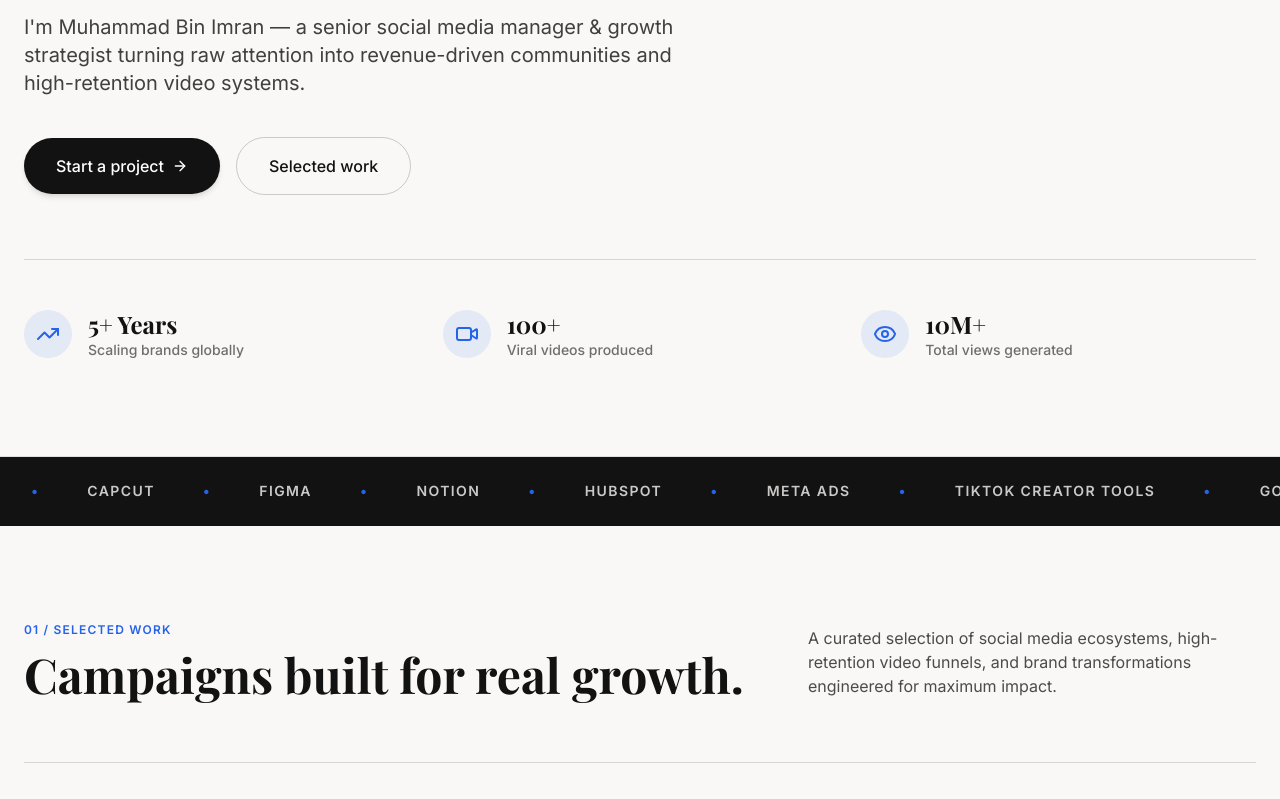
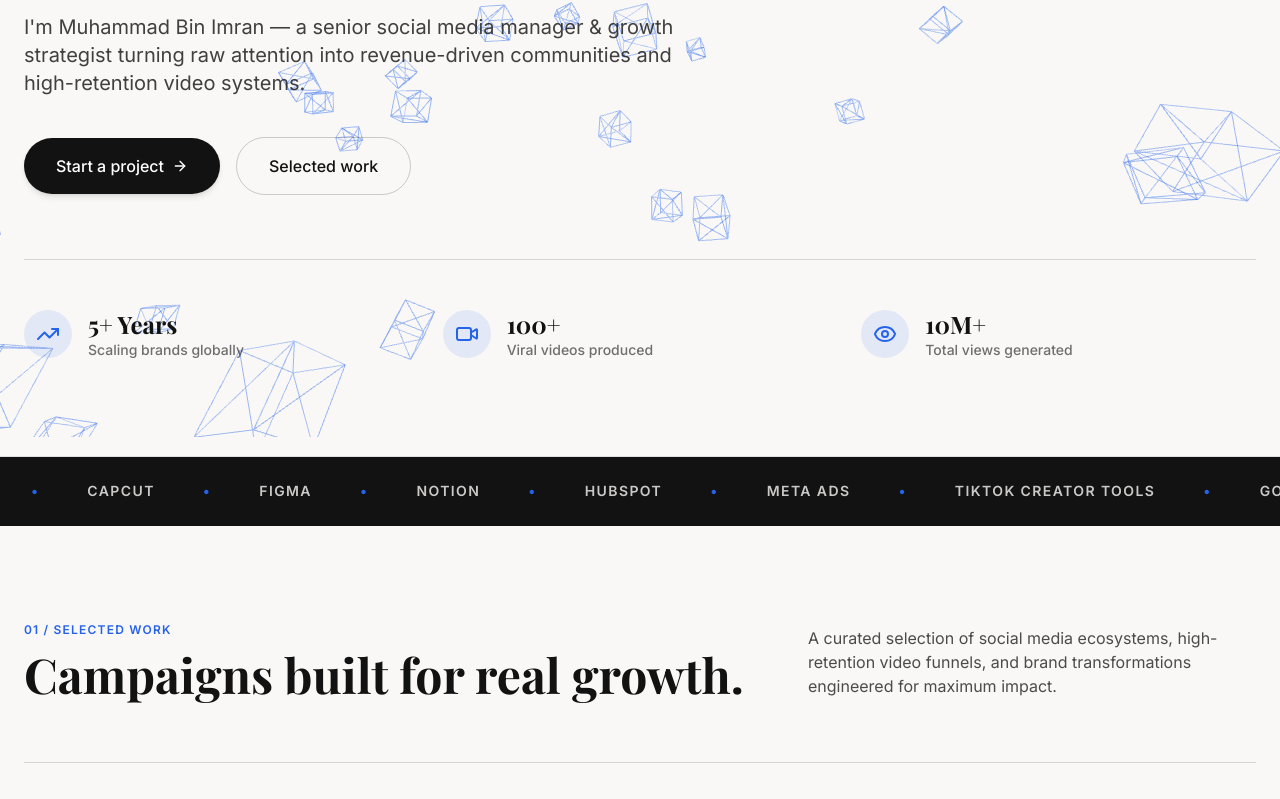
Before and after one commit to usmanubaid396/mbi, a website: page index.html in a window 1280 px wide. Shown: the part 444-1243 px from the top of the page. Drawn offline with nearby package versions, Linux system fonts and the light colour scheme; animation ran at ten frames a second; a web font is replaced by a local one.

Commit message:
Integrate Three.js and improve hero section styling
Added Three.js for 3D interactions and enhanced styling for the hero section. Updated JavaScript for interactive background and UI animations.

```diff
--- a/index.html
+++ b/index.html
@@ -29,8 +29,9 @@
     <link href="https://fonts.googleapis.com/css2?family=Inter:wght@300;400;500;600;700&family=Playfair+Display:ital,wght@0,600;0,700;1,600;1,700&display=swap" rel="stylesheet">
     <!-- Lucide Icons -->
     <script src="https://unpkg.com/lucide@latest"></script>
+    <!-- Three.js for 3D Interactions -->
+    <script src="https://cdnjs.cloudflare.com/ajax/libs/three.js/r128/three.min.js"></script>
     <style>
-        /* Custom smooth scrolling & selection */
         ::selection {
             background-color: #2563EB;
             color: #ffffff;
@@ -47,19 +48,27 @@
         .animate-ticker:hover {
             animation-play-state: paused;
         }
+        /* Canvas background styling for hero 3D grid */
+        #hero-canvas {
+            position: absolute;
+            top: 0;
+            left: 0;
+            width: 100%;
+            height: 100%;
+            pointer-events: none;
+            z-index: 0;
+        }
     </style>
 </head>
-<body class="bg-cream text-charcoal font-sans antialiased selection:bg-accentBlue selection:text-white">
+<body class="bg-cream text-charcoal font-sans antialiased selection:bg-accentBlue selection:text-white overflow-x-hidden">
 
     <!-- 1. Navigation Bar -->
     <header class="sticky top-0 z-50 bg-cream/80 backdrop-blur-md border-b border-charcoal/10 transition-all duration-300">
         <div class="max-w-7xl mx-auto px-6 h-20 flex items-center justify-between">
-            <!-- Left: Logo -->
             <a href="#" class="font-serif text-xl sm:text-2xl font-bold tracking-tight text-charcoal">
                 muhammad bin imran<span class="text-accentBlue">.</span>
             </a>
 
-            <!-- Center links (Desktop) -->
             <nav class="hidden md:flex items-center space-x-8 text-sm font-medium text-charcoal/70">
                 <a href="#work" class="hover:text-charcoal transition-colors">Work</a>
                 <a href="#about" class="hover:text-charcoal transition-colors">About</a>
@@ -69,7 +78,6 @@
                 <a href="#faq" class="hover:text-charcoal transition-colors">FAQ</a>
             </nav>
 
-            <!-- Right: CTA Button & Mobile Menu Toggle -->
             <div class="flex items-center space-x-4">
                 <a href="#contact" class="hidden sm:inline-flex items-center justify-center px-6 py-2.5 rounded-full bg-charcoal text-white text-sm font-medium hover:bg-accentBlue transition-colors shadow-sm">
                     Let's talk
@@ -80,7 +88,6 @@
             </div>
         </div>
 
-        <!-- Mobile Menu -->
         <div id="mobile-menu" class="hidden md:hidden bg-cream border-b border-charcoal/10 px-6 py-4 space-y-3">
             <a href="#work" class="block text-base font-medium text-charcoal/80 hover:text-charcoal">Work</a>
             <a href="#about" class="block text-base font-medium text-charcoal/80 hover:text-charcoal">About</a>
@@ -92,21 +99,19 @@
         </div>
     </header>
 
-    <!-- 2. Hero Section -->
+    <!-- 2. Hero Section with 3D WebGL Canvas Background -->
     <section class="relative pt-20 pb-16 md:pt-32 md:pb-24 border-b border-charcoal/10 overflow-hidden">
-        <div class="max-w-7xl mx-auto px-6">
+        <canvas id="hero-canvas"></canvas>
+        <div class="relative z-10 max-w-7xl mx-auto px-6">
             <div class="max-w-4xl">
-                <!-- Sub-headline / Main statement -->
                 <h1 class="text-4xl sm:text-6xl lg:text-7xl font-serif font-bold tracking-tight text-charcoal leading-[1.1] mb-8">
                     I scale brands & viral video pipelines that <span class="italic font-serif text-accentBlue">actually convert</span>.
                 </h1>
 
-                <!-- Intro text -->
                 <p class="text-lg sm:text-xl text-charcoal/80 font-normal leading-relaxed max-w-2xl mb-10">
                     I'm Muhammad Bin Imran — a senior social media manager & growth strategist turning raw attention into revenue-driven communities and high-retention video systems.
                 </p>
 
-                <!-- Action buttons -->
                 <div class="flex flex-col sm:flex-row items-stretch sm:items-center space-y-4 sm:space-y-0 sm:space-x-4 mb-16">
                     <a href="#contact" class="inline-flex items-center justify-center px-8 py-4 rounded-full bg-charcoal text-white font-medium hover:bg-accentBlue transition-colors group shadow-md">
                         Start a project
@@ -118,7 +123,6 @@
                 </div>
             </div>
 
-            <!-- Key metrics bar -->
             <div class="grid grid-cols-1 md:grid-cols-3 gap-6 pt-12 border-t border-charcoal/15">
                 <div class="flex items-center space-x-4">
                     <div class="w-12 h-12 rounded-full bg-accentBlue/10 flex items-center justify-center text-accentBlue font-bold">
@@ -171,7 +175,6 @@
             <span>TIKTOK CREATOR TOOLS</span>
             <span class="text-accentBlue">•</span>
             <span>GOOGLE ANALYTICS</span>
-            <!-- Duplicate for infinite seamless scroll loop -->
             <span class="text-accentBlue">•</span>
             <span>PREMIERE PRO</span>
             <span class="text-accentBlue">•</span>
@@ -206,9 +209,7 @@
                 </p>
             </div>
 
-            <!-- Project rows -->
             <div class="divide-y divide-charcoal/15 border-t border-b border-charcoal/15">
-                <!-- Project 01 -->
                 <div class="group py-8 sm:py-10 flex flex-col md:flex-row md:items-center justify-between hover:bg-charcoal/[0.02] px-4 transition-colors cursor-pointer">
                     <div class="flex items-start md:items-center space-x-6 mb-4 md:mb-0">
                         <span class="text-sm font-mono text-charcoal/40 pt-1 md:pt-0">01</span>
@@ -231,7 +232,6 @@
                     </div>
                 </div>
 
-                <!-- Project 02 -->
                 <div class="group py-8 sm:py-10 flex flex-col md:flex-row md:items-center justify-between hover:bg-charcoal/[0.02] px-4 transition-colors cursor-pointer">
                     <div class="flex items-start md:items-center space-x-6 mb-4 md:mb-0">
                         <span class="text-sm font-mono text-charcoal/40 pt-1 md:pt-0">02</span>
@@ -254,7 +254,6 @@
                     </div>
                 </div>
 
-                <!-- Project 03 -->
                 <div class="group py-8 sm:py-10 flex flex-col md:flex-row md:items-center justify-between hover:bg-charcoal/[0.02] px-4 transition-colors cursor-pointer">
                     <div class="flex items-start md:items-center space-x-6 mb-4 md:mb-0">
                         <span class="text-sm font-mono text-charcoal/40 pt-1 md:pt-0">03</span>
@@ -277,7 +276,6 @@
                     </div>
                 </div>
 
-                <!-- Project 04 -->
                 <div class="group py-8 sm:py-10 flex flex-col md:flex-row md:items-center justify-between hover:bg-charcoal/[0.02] px-4 transition-colors cursor-pointer">
                     <div class="flex items-start md:items-center space-x-6 mb-4 md:mb-0">
                         <span class="text-sm font-mono text-charcoal/40 pt-1 md:pt-0">04</span>
@@ -307,7 +305,6 @@
     <section id="about" class="py-24 border-b border-charcoal/10">
         <div class="max-w-7xl mx-auto px-6">
             <div class="grid grid-cols-1 lg:grid-cols-12 gap-12 items-center">
-                <!-- Left Content -->
                 <div class="lg:col-span-7">
                     <span class="text-xs font-semibold tracking-widest text-accentBlue uppercase mb-3 block">02 / ABOUT MUHAMMAD</span>
                     <h2 class="text-3xl sm:text-5xl font-serif font-bold text-charcoal mb-8 leading-tight">
@@ -323,16 +320,13 @@
                     </div>
                 </div>
 
-                <!-- Right Profile Card Placeholder -->
                 <div class="lg:col-span-5 flex justify-center">
                     <div class="w-full max-w-sm bg-white rounded-2xl border border-charcoal/10 p-6 shadow-sm">
                         <div class="aspect-[4/5] rounded-xl bg-charcoal/5 overflow-hidden relative mb-6 flex items-center justify-center">
-                            <!-- Placeholder graphic / initials -->
                             <div class="text-center">
                                 <span class="font-serif text-6xl font-bold text-charcoal/20">MBI</span>
                                 <span class="block text-xs font-mono text-charcoal/40 mt-2">Muhammad Bin Imran</span>
                             </div>
-                            <!-- Active Status Badge -->
                             <div class="absolute bottom-4 left-4 bg-white/90 backdrop-blur-md px-3 py-1.5 rounded-full border border-charcoal/10 flex items-center space-x-2">
                                 <span class="w-2.5 h-2.5 rounded-full bg-emerald-500 animate-pulse"></span>
                                 <span class="text-xs font-semibold text-charcoal">Available for projects</span>
@@ -357,8 +351,7 @@
             </div>
 
             <div class="grid grid-cols-1 md:grid-cols-2 gap-8">
-                <!-- Row 01 -->
-                <div class="bg-white/50 border border-charcoal/10 rounded-2xl p-8">
+                <div class="bg-white/50 border border-charcoal/10 rounded-2xl p-8 hover:border-accentBlue/40 transition-colors">
                     <span class="text-xs font-mono text-accentBlue font-bold mb-2 block">01. CONTENT & EDITING</span>
                     <h3 class="text-xl font-serif font-bold text-charcoal mb-4">Mastering the Edit & Hook</h3>
                     <div class="flex flex-wrap gap-2">
@@ -371,8 +364,7 @@
                     </div>
                 </div>
 
-                <!-- Row 02 -->
-                <div class="bg-white/50 border border-charcoal/10 rounded-2xl p-8">
+                <div class="bg-white/50 border border-charcoal/10 rounded-2xl p-8 hover:border-accentBlue/40 transition-colors">
                     <span class="text-xs font-mono text-accentBlue font-bold mb-2 block">02. GROWTH & ADS</span>
                     <h3 class="text-xl font-serif font-bold text-charcoal mb-4">Performance & Distribution</h3>
                     <div class="flex flex-wrap gap-2">
@@ -383,8 +375,7 @@
                     </div>
                 </div>
 
-                <!-- Row 03 -->
-                <div class="bg-white/50 border border-charcoal/10 rounded-2xl p-8">
+                <div class="bg-white/50 border border-charcoal/10 rounded-2xl p-8 hover:border-accentBlue/40 transition-colors">
                     <span class="text-xs font-mono text-accentBlue font-bold mb-2 block">03. MANAGEMENT & STRATEGY</span>
                     <h3 class="text-xl font-serif font-bold text-charcoal mb-4">Leadership & Workflow</h3>
                     <div class="flex flex-wrap gap-2">
@@ -395,8 +386,7 @@
                     </div>
                 </div>
 
-                <!-- Row 04 -->
-                <div class="bg-white/50 border border-charcoal/10 rounded-2xl p-8">
+                <div class="bg-white/50 border border-charcoal/10 rounded-2xl p-8 hover:border-accentBlue/40 transition-colors">
                     <span class="text-xs font-mono text-accentBlue font-bold mb-2 block">04. ANALYTICS & TOOLS</span>
                     <h3 class="text-xl font-serif font-bold text-charcoal mb-4">Data & Infrastructure</h3>
                     <div class="flex flex-wrap gap-2">
@@ -425,7 +415,6 @@
             </div>
 
             <div class="grid grid-cols-1 md:grid-cols-2 lg:grid-cols-4 gap-6">
-                <!-- Card 1 -->
                 <div class="bg-white border border-charcoal/10 rounded-2xl p-8 flex flex-col justify-between hover:border-accentBlue transition-colors group">
                     <div>
                         <div class="w-12 h-12 rounded-full bg-accentBlue/10 flex items-center justify-center text-accentBlue mb-6 group-hover:bg-accentBlue group-hover:text-white transition-colors">
@@ -439,7 +428,6 @@
                     </a>
                 </div>
 
-                <!-- Card 2 -->
                 <div class="bg-white border border-charcoal/10 rounded-2xl p-8 flex flex-col justify-between hover:border-accentBlue transition-colors group">
                     <div>
                         <div class="w-12 h-12 rounded-full bg-accentBlue/10 flex items-center justify-center text-accentBlue mb-6 group-hover:bg-accentBlue group-hover:text-white transition-colors">
@@ -453,7 +441,6 @@
                     </a>
                 </div>
 
-                <!-- Card 3 -->
                 <div class="bg-white border border-charcoal/10 rounded-2xl p-8 flex flex-col justify-between hover:border-accentBlue transition-colors group">
                     <div>
                         <div class="w-12 h-12 rounded-full bg-accentBlue/10 flex items-center justify-center text-accentBlue mb-6 group-hover:bg-accentBlue group-hover:text-white transition-colors">
@@ -467,7 +454,6 @@
                     </a>
                 </div>
 
-                <!-- Card 4 -->
                 <div class="bg-white border border-charcoal/10 rounded-2xl p-8 flex flex-col justify-between hover:border-accentBlue transition-colors group">
                     <div>
                         <div class="w-12 h-12 rounded-full bg-accentBlue/10 flex items-center justify-center text-accentBlue mb-6 group-hover:bg-accentBlue group-hover:text-white transition-colors">
@@ -493,7 +479,6 @@
             </div>
 
             <div class="grid grid-cols-1 md:grid-cols-3 gap-8">
-                <!-- Review 1 -->
                 <div class="bg-white border border-charcoal/10 rounded-2xl p-8 flex flex-col justify-between shadow-sm">
                     <div>
                         <div class="flex items-center space-x-1 text-amber-500 mb-6">
@@ -513,7 +498,6 @@
                     </div>
                 </div>
 
-                <!-- Review 2 -->
                 <div class="bg-white border border-charcoal/10 rounded-2xl p-8 flex flex-col justify-between shadow-sm">
                     <div>
                         <div class="flex items-center space-x-1 text-amber-500 mb-6">
@@ -533,7 +517,6 @@
                     </div>
                 </div>
 
-                <!-- Review 3 -->
                 <div class="bg-white border border-charcoal/10 rounded-2xl p-8 flex flex-col justify-between shadow-sm">
                     <div>
                         <div class="flex items-center space-x-1 text-amber-500 mb-6">
@@ -564,9 +547,7 @@
                 <h2 class="text-3xl sm:text-5xl font-serif font-bold text-charcoal">You have questions, I have answers.</h2>
             </div>
 
-            <!-- Accordion items -->
             <div class="space-y-4">
-                <!-- FAQ 1 -->
                 <div class="bg-white border border-charcoal/10 rounded-2xl overflow-hidden transition-all">
                     <button class="faq-toggle w-full px-8 py-6 text-left flex items-center justify-between font-serif font-bold text-lg text-charcoal focus:outline-none">
                         <span>What kind of projects do you take on?</span>
@@ -577,7 +558,6 @@
                     </div>
                 </div>
 
-                <!-- FAQ 2 -->
                 <div class="bg-white border border-charcoal/10 rounded-2xl overflow-hidden transition-all">
                     <button class="faq-toggle w-full px-8 py-6 text-left flex items-center justify-between font-serif font-bold text-lg text-charcoal focus:outline-none">
                         <span>How do we work together?</span>
@@ -588,7 +568,6 @@
                     </div>
                 </div>
 
-                <!-- FAQ 3 -->
                 <div class="bg-white border border-charcoal/10 rounded-2xl overflow-hidden transition-all">
                     <button class="faq-toggle w-full px-8 py-6 text-left flex items-center justify-between font-serif font-bold text-lg text-charcoal focus:outline-none">
                         <span>How long does a typical campaign take to show results?</span>
@@ -599,7 +578,6 @@
                     </div>
                 </div>
 
-                <!-- FAQ 4 -->
                 <div class="bg-white border border-charcoal/10 rounded-2xl overflow-hidden transition-all">
                     <button class="faq-toggle w-full px-8 py-6 text-left flex items-center justify-between font-serif font-bold text-lg text-charcoal focus:outline-none">
                         <span>What does your management service cost?</span>
@@ -610,7 +588,6 @@
                     </div>
                 </div>
 
-                <!-- FAQ 5 -->
                 <div class="bg-white border border-charcoal/10 rounded-2xl overflow-hidden transition-all">
                     <button class="faq-toggle w-full px-8 py-6 text-left flex items-center justify-between font-serif font-bold text-lg text-charcoal focus:outline-none">
                         <span>Do you handle both editing and strategy?</span>
@@ -628,7 +605,6 @@
     <section id="contact" class="py-24 bg-charcoal text-cream">
         <div class="max-w-7xl mx-auto px-6">
             <div class="grid grid-cols-1 lg:grid-cols-12 gap-12 items-start">
-                <!-- Left Details -->
                 <div class="lg:col-span-5">
                     <span class="text-xs font-semibold tracking-widest text-accentBlue uppercase mb-3 block">07 / GET IN TOUCH</span>
                     <h2 class="text-3xl sm:text-5xl font-serif font-bold text-white mb-6">Let's scale something great.</h2>
@@ -647,7 +623,6 @@
                     </div>
                 </div>
 
-                <!-- Right Form -->
                 <div class="lg:col-span-7 bg-white/5 border border-white/10 rounded-3xl p-8 sm:p-10">
                     <form id="contact-form" class="space-y-6">
                         <div>
@@ -670,7 +645,6 @@
                 </div>
             </div>
 
-            <!-- Footer Bottom -->
             <div class="pt-16 mt-16 border-t border-white/10 flex flex-col sm:flex-row items-center justify-between text-xs text-cream/50 space-y-4 sm:space-y-0">
                 <div>
                     © 2026 Muhammad Bin Imran. All rights reserved.
@@ -685,9 +659,118 @@
         </div>
     </section>
 
-    <!-- Initialize Lucide Icons & Interactive JS -->
+    <!-- Interactive Scripts: Three.js 3D Background & UI Scroll Reveal Animations -->
     <script>
         lucide.createIcons();
+
+        // 1. Three.js 3D Interactive Grid Background for Hero Section
+        const canvas = document.getElementById('hero-canvas');
+        const scene = new THREE.Scene();
+        const camera = new THREE.PerspectiveCamera(75, window.innerWidth / window.innerHeight, 0.1, 1000);
+        const renderer = new THREE.WebGLRenderer({ canvas: canvas, alpha: true, antialias: true });
+
+        renderer.setSize(window.innerWidth, window.innerHeight);
+        renderer.setPixelRatio(Math.min(window.devicePixelRatio, 2));
+
+        // Create 3D floating nodes/cubes representing video pipelines & data points
+        const geometry = new THREE.BoxGeometry(0.6, 0.6, 0.6);
+        const material = new THREE.MeshBasicMaterial({
+            color: 0x2563EB,
+            wireframe: true,
+            transparent: true,
+            opacity: 0.25
+        });
+
+        const group = new THREE.Group();
+        const cubesCount = 40;
+        const cubes = [];
+
+        for (let i = 0; i < cubesCount; i++) {
+            const cube = new THREE.Mesh(geometry, material);
+            cube.position.x = (Math.random() - 0.5) * 30;
+            cube.position.y = (Math.random() - 0.5) * 15;
+            cube.position.z = (Math.random() - 0.5) * 20;
+
+            cube.rotation.x = Math.random() * Math.PI;
+            cube.rotation.y = Math.random() * Math.PI;
+
+            cube.userData = {
+                rotSpeedX: (Math.random() - 0.5) * 0.01,
+                rotSpeedY: (Math.random() - 0.5) * 0.01,
+                floatSpeed: Math.random() * 0.02 + 0.005,
+                initialY: cube.position.y
+            };
+
+            group.add(cube);
+            cubes.push(cube);
+        }
+        scene.add(group);
+
+        camera.position.z = 12;
+
+        // Mouse interaction parallax
+        let mouseX = 0;
+        let mouseY = 0;
+        let targetX = 0;
+        let targetY = 0;
+
+        window.addEventListener('mousemove', (event) => {
+            mouseX = (event.clientX / window.innerWidth) - 0.5;
+            mouseY = (event.clientY / window.innerHeight) - 0.5;
+        });
+
+        // Animation Loop
+        let clock = new THREE.Clock();
+        function animate3D() {
+            requestAnimationFrame(animate3D);
+            const elapsedTime = clock.getElapsedTime();
+
+            targetX += (mouseX - targetX) * 0.05;
+            targetY += (mouseY - targetY) * 0.05;
+
+            group.rotation.y = targetX * 0.8;
+            group.rotation.x = -targetY * 0.8;
+
+            cubes.forEach((cube) => {
+                cube.rotation.x += cube.userData.rotSpeedX;
+                cube.rotation.y += cube.userData.rotSpeedY;
+                cube.position.y = cube.userData.initialY + Math.sin(elapsedTime + cube.position.x) * 0.5;
+            });
+
+            renderer.render(scene, camera);
+        }
+        animate3D();
+
+        // Handle resize
+        window.addEventListener('resize', () => {
+            camera.aspect = window.innerWidth / window.innerHeight;
+            camera.updateProjectionMatrix();
+            renderer.setSize(window.innerWidth, window.innerHeight);
+        });
+
+        // 2. UI Smooth Scroll Reveal Animations (Intersection Observer)
+        const observerOptions = {
+            threshold: 0.1,
+            rootMargin: '0px 0px -50px 0px'
+        };
+
+        const observer = new IntersectionObserver((entries, observer) => {
+            entries.forEach(entry => {
+                if (entry.isIntersecting) {
+                    entry.target.style.opacity = '1';
+                    entry.target.style.transform = 'translateY(0)';
+                    observer.unobserve(entry.target);
+                }
+            });
+        }, observerOptions);
+
+        // Apply initial hidden state and transition to all major section cards and rows
+        document.querySelectorAll('section > div > *').forEach(el => {
+            el.style.opacity = '0';
+            el.style.transform = 'translateY(25px)';
+            el.style.transition = 'opacity 0.7s cubic-bezier(0.16, 1, 0.3, 1), transform 0.7s cubic-bezier(0.16, 1, 0.3, 1)';
+            observer.observe(el);
+        });
 
         // Mobile menu toggle
         const menuBtn = document.getElementById('menu-btn');
@@ -696,20 +779,18 @@
             mobileMenu.classList.toggle('hidden');
         });
 
-        // FAQ Accordion toggles
+        // FAQ Accordions
         const faqToggles = document.querySelectorAll('.faq-toggle');
         faqToggles.forEach(toggle => {
             toggle.addEventListener('click', () => {
                 const content = toggle.nextElementSibling;
                 const icon = toggle.querySelector('i');
-
-                // Toggle current
                 content.classList.toggle('hidden');
                 icon.style.transform = content.classList.contains('hidden') ? 'rotate(0deg)' : 'rotate(180deg)';
             });
         });
 
-        // Contact form submission handler
+        // Contact form submission
         document.getElementById('contact-form').addEventListener('submit', (e) => {
             e.preventDefault();
             alert('Thank you! Your message has been sent successfully. Muhammad will get back to you within 24 hours.');
```
